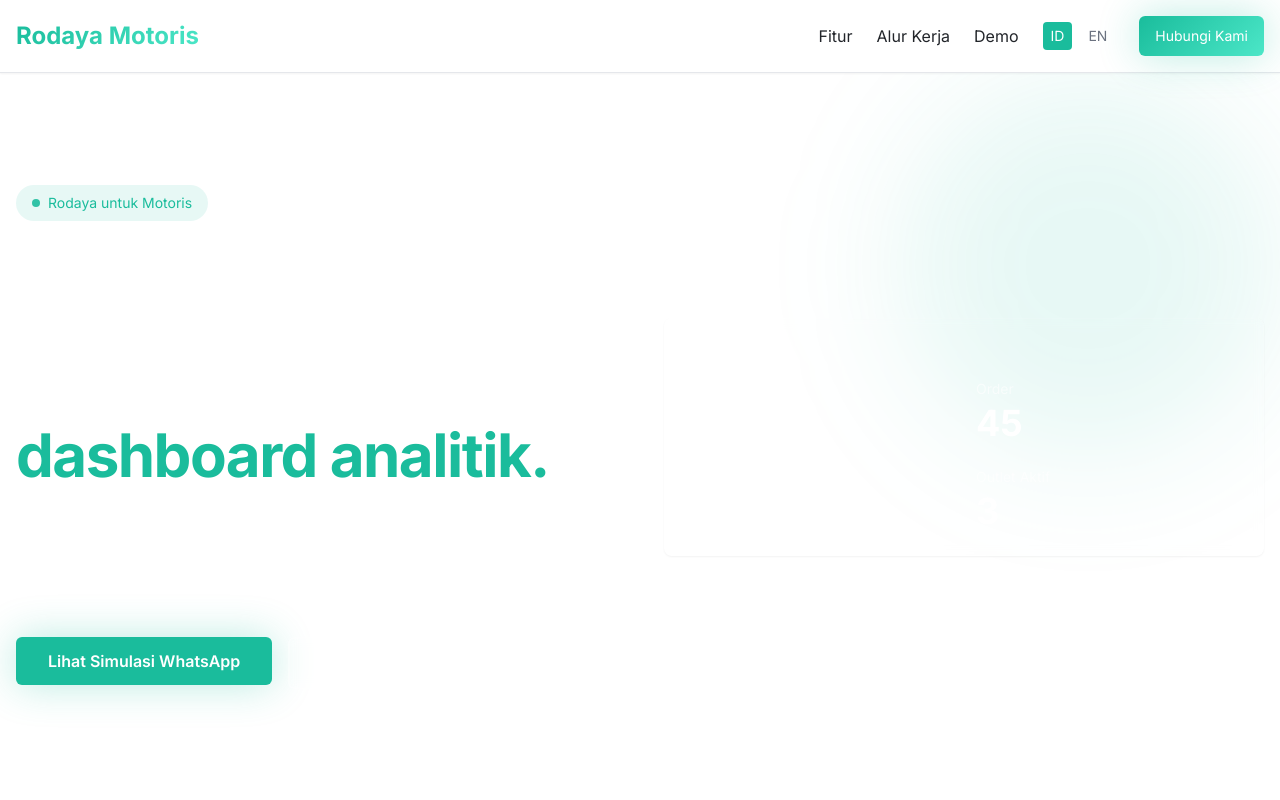
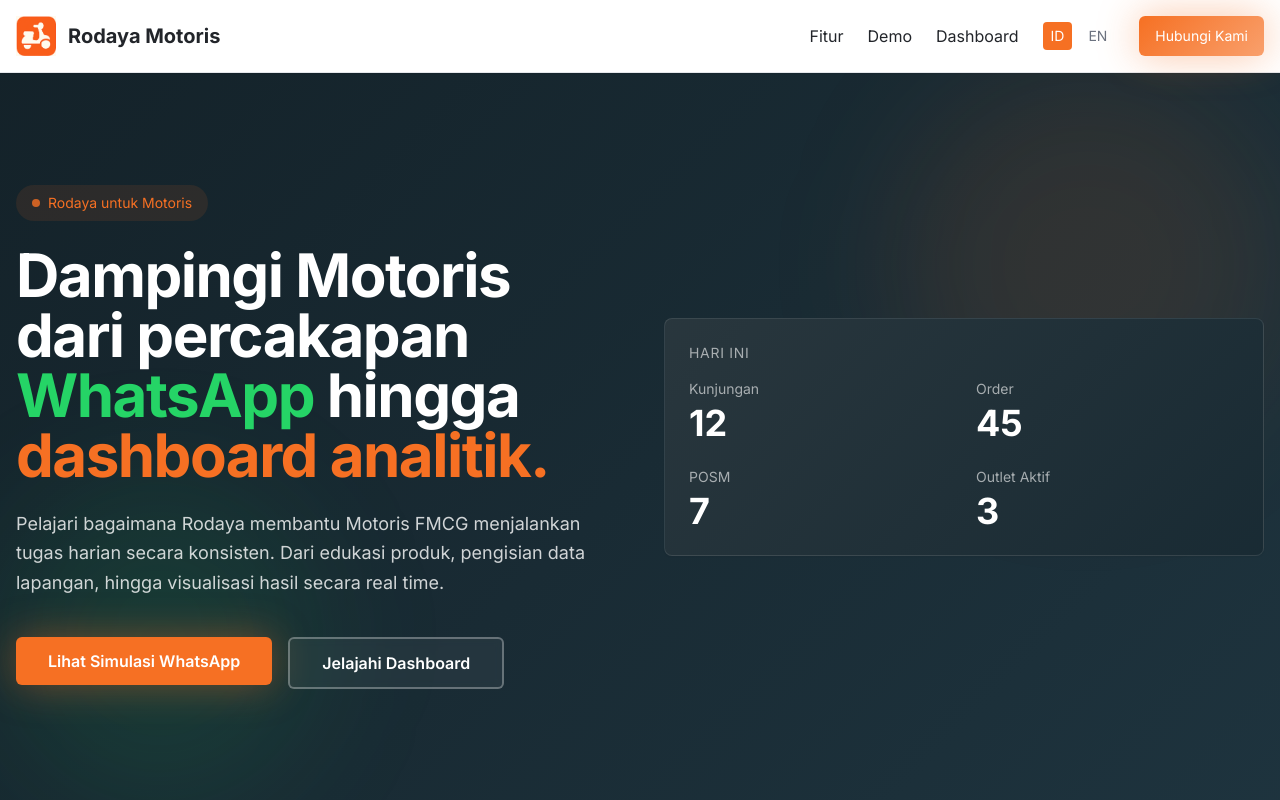
Before and after one commit to naraflow/rodaya-home, a React (Vite) app: page / in a window 1280 px wide. Shown: the top 800 px of the page. Built offline with nearby package versions, Linux system fonts and the light colour scheme; the HTML template or start-up script is replaced by a standard one.

Commit message:
Refactor: Apply Rodaya brand identity

```diff
--- a/src/components/Footer.tsx
+++ b/src/components/Footer.tsx
@@ -1,4 +1,5 @@
 import { useLanguage } from "@/hooks/useLanguage";
+import rodayaLogo from "@/assets/rodaya_logo.png";
 
 const Footer = () => {
   const { t } = useLanguage();
@@ -10,58 +11,48 @@ const Footer = () => {
   };
 
   return (
-    <footer className="bg-foreground text-background py-8 text-center">
+    <footer className="bg-gradient-hero-dark text-white py-12 border-t border-white/10">
       <div className="container mx-auto px-4">
-        <div className="flex justify-center space-x-6 mb-4">
+        <div className="flex flex-col items-center mb-8">
+          <img src={rodayaLogo} alt="Rodaya Logo" className="w-16 h-16 mb-4" />
+          <h3 className="text-xl font-bold mb-2">Rodaya Motoris</h3>
+          <p className="text-white/60 text-sm text-center max-w-md">
+            Solusi WhatsApp-first untuk tim FMCG. Kelola kunjungan, stok, dan laporan dengan mudah.
+          </p>
+        </div>
+
+        <div className="flex justify-center space-x-8 mb-6">
           <button
-            onClick={() => scrollToSection('hero')}
-            className="hover:text-primary transition-colors p-2"
-            aria-label="Website"
+            onClick={() => scrollToSection('fitur')}
+            className="text-white/80 hover:text-primary transition-colors text-sm"
           >
-            <svg
-              xmlns="http://www.w3.org/2000/svg"
-              viewBox="0 0 24 24"
-              fill="currentColor"
-              className="w-6 h-6"
-            >
-              <path fillRule="evenodd" d="M12 2.25c-5.385 0-9.75 4.365-9.75 9.75s4.365 9.75 9.75 9.75 9.75-4.365 9.75-9.75S17.385 2.25 12 2.25zM6.262 6.072a8.25 8.25 0 1010.532-.002 2.25 2.25 0 01-2.618 1.772c-.24 0-.47-.013-.692-.039a6.75 6.75 0 01-1.318 2.614A6.751 6.751 0 005.197 8.99c.385-.27.838-.364 1.065-.918z" clipRule="evenodd" />
-            </svg>
+            Fitur
           </button>
-
+          <button
+            onClick={() => scrollToSection('demo')}
+            className="text-white/80 hover:text-primary transition-colors text-sm"
+          >
+            Demo
+          </button>
+          <button
+            onClick={() => scrollToSection('dashboard')}
+            className="text-white/80 hover:text-primary transition-colors text-sm"
+          >
+            Dashboard
+          </button>
           <button
             onClick={() => scrollToSection('kontak')}
-            className="hover:text-primary transition-colors p-2"
-            aria-label="Kontak"
+            className="text-white/80 hover:text-primary transition-colors text-sm"
           >
-            <svg
-              xmlns="http://www.w3.org/2000/svg"
-              viewBox="0 0 24 24"
-              fill="currentColor"
-              className="w-6 h-6"
-            >
-              <path fillRule="evenodd" d="M4.848 2.771A49.144 49.144 0 0112 2.25c2.43 0 4.817.178 7.152.52 1.978.292 3.348 2.024 3.348 3.97v6.02c0 1.946-1.37 3.678-3.348 3.97-1.94.284-3.916.455-5.922.505a2.25 2.25 0 00-1.88 1.26l-2.25 4.5a.75.75 0 01-1.35-.676l1.665-3.33a3.75 3.75 0 00.614-2.07 49.106 49.106 0 01-7.152-.52C1.897 14.677.527 12.945.527 11v-6.02c0-1.946 1.37-3.678 3.348-3.97z" clipRule="evenodd" />
-            </svg>
-          </button>
-
-          <button
-            onClick={() => scrollToSection('demo')}
-            className="hover:text-primary transition-colors p-2"
-            aria-label="Demo"
-          >
-            <svg
-              xmlns="http://www.w3.org/2000/svg"
-              viewBox="0 0 24 24"
-              fill="currentColor"
-              className="w-6 h-6"
-            >
-              <path d="M4.5 4.5a3 3 0 00-3 3v9a3 3 0 003 3h8.25a3 3 0 003-3v-9a3 3 0 00-3-3H4.5zM19.94 18.75l-2.69-2.69V7.94l2.69-2.69c.944-.945 2.56-.276 2.56 1.06v11.38c0 1.336-1.616 2.005-2.56 1.06z" />
-            </svg>
+            Kontak
           </button>
         </div>
 
-        <p className="text-sm opacity-80">
-          {t('footer.copyright')}
-        </p>
+        <div className="text-center border-t border-white/10 pt-6">
+          <p className="text-sm text-white/60">
+            {t('footer.copyright')}
+          </p>
+        </div>
       </div>
     </footer>
   );
--- a/src/components/Navigation.tsx
+++ b/src/components/Navigation.tsx
@@ -1,6 +1,7 @@
 import { useState } from "react";
 import { Button } from "@/components/ui/button";
 import { useLanguage } from "@/hooks/useLanguage";
+import rodayaLogo from "@/assets/rodaya_logo.png";
 
 const Navigation = () => {
   const [isMenuOpen, setIsMenuOpen] = useState(false);
@@ -17,13 +18,14 @@ const Navigation = () => {
   return (
     <nav className="bg-background/90 backdrop-blur-md shadow-sm border-b sticky top-0 z-50" role="navigation" aria-label="Primary">
       <div className="container mx-auto flex justify-between items-center px-4 py-4">
-        {/* Brand Text Only */}
+        {/* Brand with Logo */}
         <button
           onClick={() => scrollToSection('hero')}
-          className="text-2xl font-bold hover:opacity-80 transition-opacity"
+          className="flex items-center gap-3 hover:opacity-80 transition-opacity"
           aria-label="Beranda Rodaya Motoris"
         >
-          <span className="bg-gradient-primary bg-clip-text text-transparent">
+          <img src={rodayaLogo} alt="Rodaya Logo" className="w-10 h-10" />
+          <span className="text-xl font-bold text-foreground">
             Rodaya Motoris
           </span>
         </button>
@@ -37,16 +39,16 @@ const Navigation = () => {
             {t('nav.features')}
           </button>
           <button
-            onClick={() => scrollToSection('alur')}
-            className="nav-link text-foreground hover:text-primary transition-colors"
-          >
-            {t('nav.workflow')}
-          </button>
-          <button
             onClick={() => scrollToSection('demo')}
             className="nav-link text-foreground hover:text-primary transition-colors"
           >
             {t('nav.demo')}
+          </button>
+          <button
+            onClick={() => scrollToSection('dashboard')}
+            className="nav-link text-foreground hover:text-primary transition-colors"
+          >
+            Dashboard
           </button>
 
           {/* Language Switch */}
@@ -110,18 +112,18 @@ const Navigation = () => {
               {t('nav.features')}
             </button>
             <button
-              onClick={() => scrollToSection('alur')}
-              className="block w-full text-left px-4 py-2 hover:bg-accent rounded-lg transition-colors"
-              role="menuitem"
-            >
-              {t('nav.workflow')}
-            </button>
-            <button
               onClick={() => scrollToSection('demo')}
               className="block w-full text-left px-4 py-2 hover:bg-accent rounded-lg transition-colors"
               role="menuitem"
             >
               {t('nav.demo')}
+            </button>
+            <button
+              onClick={() => scrollToSection('dashboard')}
+              className="block w-full text-left px-4 py-2 hover:bg-accent rounded-lg transition-colors"
+              role="menuitem"
+            >
+              Dashboard
             </button>
 
             {/* Mobile Language Switch */}
--- a/src/index.css
+++ b/src/index.css
@@ -17,16 +17,16 @@
     --popover: 0 0% 100%;
     --popover-foreground: 218 11% 15%;
 
-    /* Rodaya Brand Colors - Dark Theme */
-    --primary: 168 76% 42%;  /* Teal/Turquoise */
+    /* Rodaya Brand Colors - Orange Identity */
+    --primary: 22 92% 55%;  /* Rodaya Orange #F97316 */
     --primary-foreground: 0 0% 100%;
-    --primary-dark: 192 91% 20%;  /* Dark teal */
-    --primary-light: 168 76% 60%;  /* Light teal */
+    --primary-dark: 24 84% 48%;  /* Darker orange #ea580c */
+    --primary-light: 22 92% 70%;  /* Lighter orange */
 
     --dark-navy: 200 35% 15%;  /* Dark navy background */
     --dark-slate: 200 20% 20%;  /* Slightly lighter navy */
 
-    --accent-teal: 168 76% 42%;  /* Teal accent */
+    --accent-orange: 22 92% 55%;  /* Rodaya Orange accent */
     --accent-green: 142 70% 49%;  /* WhatsApp green */
 
     --secondary: 210 40% 96.1%;
@@ -35,15 +35,15 @@
     --muted: 220 14% 96%;
     --muted-foreground: 220 9% 46%;
 
-    --accent: 168 93% 96%;  /* Light teal accent */
-    --accent-foreground: 168 76% 42%;
+    --accent: 22 93% 96%;  /* Light orange accent */
+    --accent-foreground: 22 92% 55%;
 
     --destructive: 0 84% 60%;
     --destructive-foreground: 0 0% 100%;
 
     --border: 220 13% 91%;
     --input: 220 13% 91%;
-    --ring: 168 76% 42%;
+    --ring: 22 92% 55%;
 
     --radius: 0.5rem;
 
@@ -53,14 +53,14 @@
     --whatsapp-bg: 120 7% 85%;  /* #e5ddd5 */
     --whatsapp-bubble-out: 78 46% 84%;  /* #DCF8C6 */
 
-    /* Custom Gradients - Dark Theme */
+    /* Custom Gradients - Dark Theme with Orange */
     --gradient-hero: linear-gradient(135deg, hsl(var(--dark-navy)) 0%, hsl(var(--dark-slate)) 100%);
     --gradient-hero-dark: linear-gradient(135deg, hsl(200 35% 12%) 0%, hsl(200 35% 18%) 100%);
     --gradient-primary: linear-gradient(135deg, hsl(var(--primary)) 0%, hsl(var(--primary-light)) 100%);
     --gradient-card: linear-gradient(135deg, hsl(var(--dark-slate)) 0%, hsl(var(--dark-navy)) 100%);
 
-    /* Shadows */
-    --shadow-glow: 0 0 40px hsl(var(--primary) / 0.3);
+    /* Shadows with Orange Glow */
+    --shadow-glow: 0 0 40px hsl(var(--primary) / 0.4);
     --shadow-float: 0 20px 40px hsl(0 0% 0% / 0.3);
     --shadow-card: 0 4px 20px hsl(0 0% 0% / 0.2);
 
@@ -78,7 +78,7 @@
     --popover: 200 20% 20%;
     --popover-foreground: 0 0% 100%;
 
-    --primary: 168 76% 42%;
+    --primary: 22 92% 55%;  /* Rodaya Orange */
     --primary-foreground: 0 0% 100%;
 
     --secondary: 200 20% 25%;
@@ -92,7 +92,7 @@
 
     --border: 200 20% 30%;
     --input: 200 20% 30%;
-    --ring: 168 76% 42%;
+    --ring: 22 92% 55%;  /* Rodaya Orange */
   }
 }
 
--- a/tailwind.config.ts
+++ b/tailwind.config.ts
@@ -22,8 +22,8 @@ export default {
         primary: {
           DEFAULT: "hsl(var(--primary))",
           foreground: "hsl(var(--primary-foreground))",
-          600: "hsl(var(--primary-600))",
-          glow: "hsl(var(--primary-glow))"
+          dark: "hsl(var(--primary-dark))",
+          light: "hsl(var(--primary-light))"
         },
         secondary: {
           DEFAULT: "hsl(var(--secondary))",
@@ -65,6 +65,10 @@ export default {
           bg: "hsl(var(--whatsapp-bg))",
           bubble: "hsl(var(--whatsapp-bubble-out))"
         },
+        "accent-green": "hsl(var(--accent-green))",
+        "accent-orange": "hsl(var(--accent-orange))",
+        "dark-navy": "hsl(var(--dark-navy))",
+        "dark-slate": "hsl(var(--dark-slate))",
       },
       fontFamily: {
         sans: ['Inter', 'system-ui', '-apple-system', 'sans-serif']
@@ -76,10 +80,9 @@ export default {
       },
       backgroundImage: {
         'gradient-hero': 'var(--gradient-hero)',
-        'gradient-hero-vibrant': 'var(--gradient-hero-vibrant)',
-        'gradient-hero-overlay': 'var(--gradient-hero-overlay)',
+        'gradient-hero-dark': 'var(--gradient-hero-dark)',
         'gradient-primary': 'var(--gradient-primary)',
-        'gradient-accent': 'var(--gradient-accent)'
+        'gradient-card': 'var(--gradient-card)'
       },
       borderRadius: {
         lg: "var(--radius)",
```
Also changed, not shown: src/assets/rodaya_logo.png (added).
